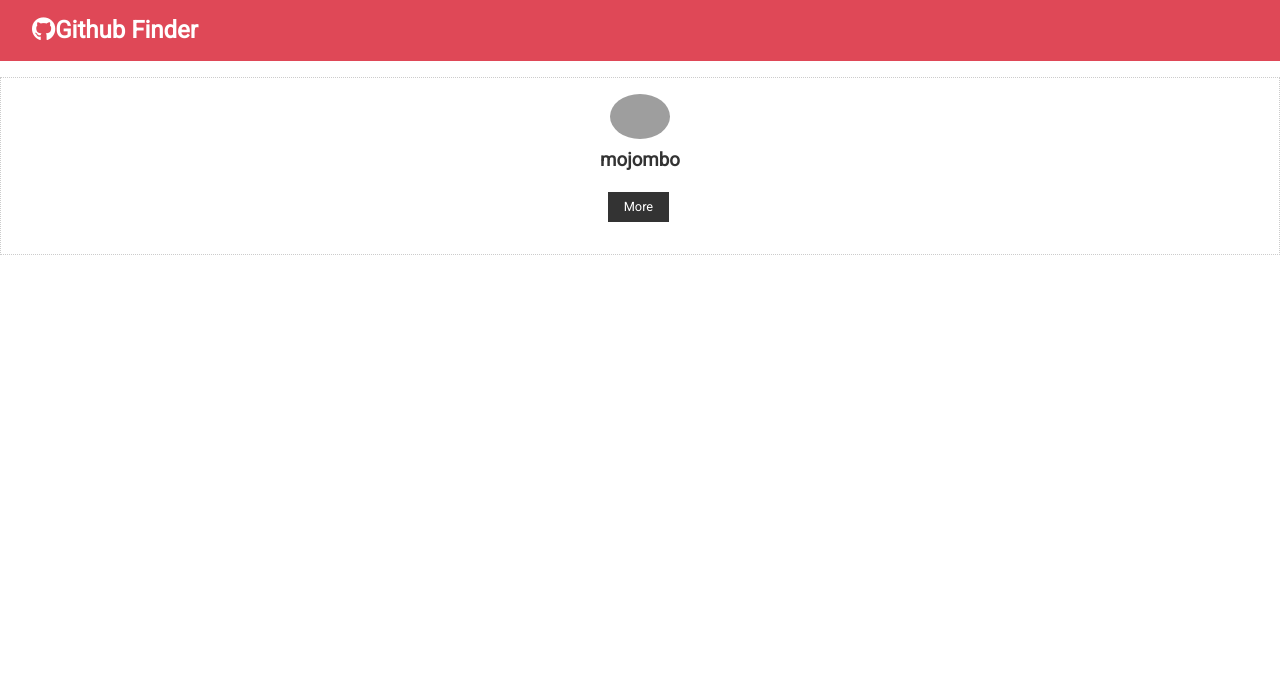
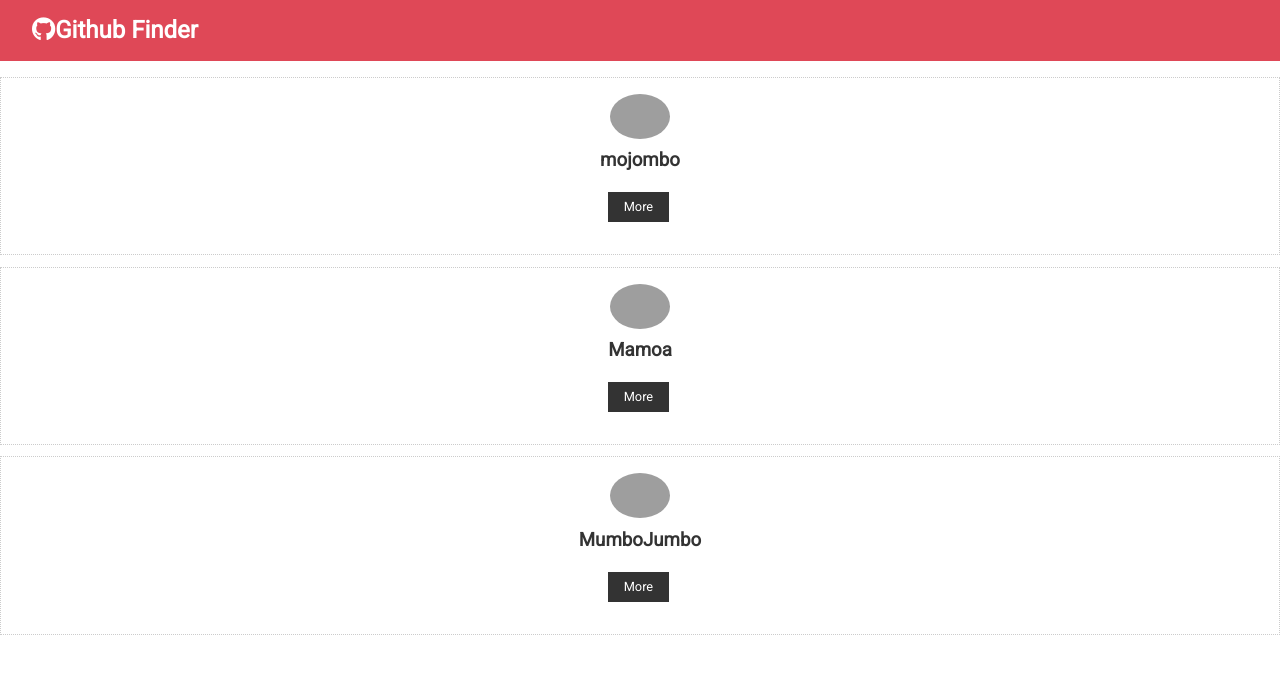
Before and after one commit to dskunkler/ReactProjects, a React (Create React App) app in the folder github-finder/: page / in a window 1280 px wide. Shown: the top 674 px of the page. Built offline with nearby package versions, Linux system fonts and the light colour scheme; grey boxes are pictures that could not be loaded.

Commit message:
User component inherits from userItem for multiple users

```diff
--- a/github-finder/src/App.js
+++ b/github-finder/src/App.js
@@ -1,14 +1,14 @@
-import React, {Component} from 'react';
-import Navbar from './components/layout/Navbar'
-import UserItem from './components/users/UserItem'
-import './App.css';
+import React, { Component } from "react";
+import Navbar from "./components/layout/Navbar";
+import User from "./components/users/User";
+import "./App.css";
 
 class App extends Component {
   render() {
     return (
       <div className='App'>
-        <Navbar/>
-        <UserItem />
+        <Navbar />
+        <User />
       </div>
     );
   }
--- /dev/null
+++ b/github-finder/src/components/users/User.js
@@ -0,0 +1,39 @@
+import React, { Component } from "react";
+import UserItem from "./UserItem";
+
+export class User extends Component {
+  state = {
+    users: [
+      {
+        id: "1",
+        login: "mojombo",
+        avatar_url: "https://avatars0.githubusercontent.com/u/1?v-4",
+        html_url: "http://github.com/mojombo",
+      },
+      {
+        id: "2",
+        login: "Mamoa",
+        avatar_url: "https://avatars0.githubusercontent.com/u/1?v-4",
+        html_url: "http://github.com/defunkt",
+      },
+      {
+        id: "3",
+        login: "MumboJumbo",
+        avatar_url: "https://avatars0.githubusercontent.com/u/1?v-4",
+        html_url: "http://github.com/pjhyett",
+      },
+    ],
+  };
+
+  render() {
+    return (
+      <div>
+        {this.state.users.map(user => (
+          <UserItem key={user.id} user={user} />
+        ))}
+      </div>
+    );
+  }
+}
+
+export default User;
--- a/github-finder/src/components/users/UserItem.js
+++ b/github-finder/src/components/users/UserItem.js
@@ -1,29 +1,25 @@
-import React, { Component } from 'react'
+import React, { Component } from "react";
 
 class UserItem extends Component {
-  state = {
-    id: 'id',
-    login: 'mojombo',
-    avatar_url: 'https://avatars0.githubusercontent.com/u/1?v-4',
-    html_url: 'http://github.com/mojombo'
-  }
-
   render() {
-    const {login, avatar_url, html_url} = this.state
-     return (
-      <div className = 'card text-center'>
-        <img src ={avatar_url}
-        alt = ""
-        className="round-img"
-        style = {{width: '60px'}}
+    const { login, avatar_url, html_url } = this.props.user;
+    return (
+      <div className='card text-center'>
+        <img
+          src={avatar_url}
+          alt=''
+          className='round-img'
+          style={{ width: "60px" }}
         />
         <h3>{login}</h3>
         <div>
-          <a href={html_url} className="btn btn-dark btn-sm my-1">More</a>
+          <a href={html_url} className='btn btn-dark btn-sm my-1'>
+            More
+          </a>
         </div>
       </div>
-    )
+    );
   }
 }
 
-export default UserItem
+export default UserItem;
```
